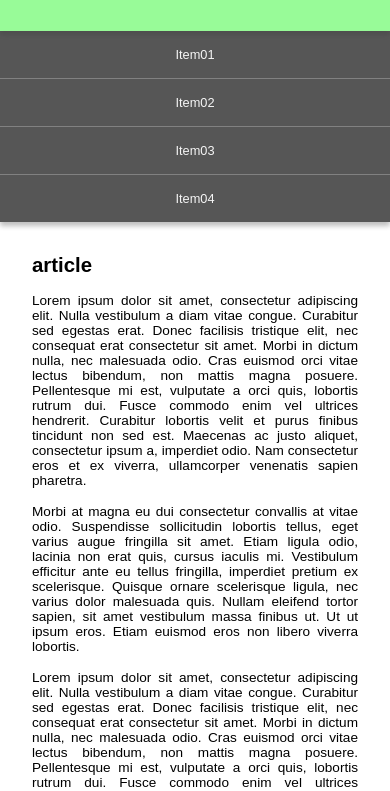
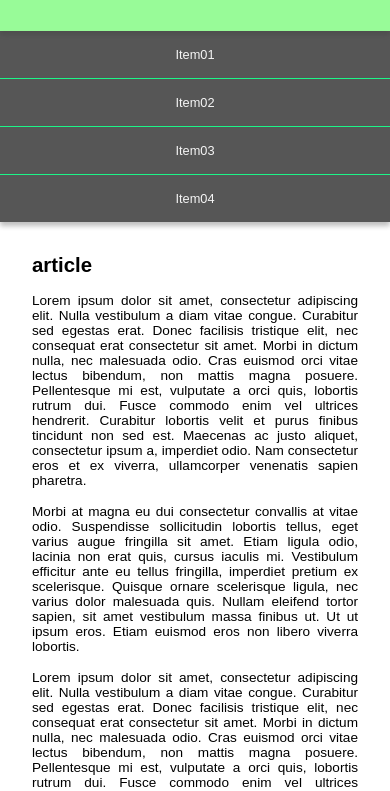
Before and after one commit to MIYAZAKIAYU/responsive_sample_02, a plain HTML site: page index.html in a window 390 px wide. Shown: the part 49-840 px from the top of the page. Drawn offline with Linux system fonts and the light colour scheme.

Commit message:
Update mobile.css

```diff
--- a/css/mobile.css
+++ b/css/mobile.css
@@ -18,7 +18,7 @@ header h1{
 }
 #lists li {
   width: 100%;
-  border-bottom: 1px solid #777;
+  border-bottom: 1px solid #00ff7f;
 }
 #lists li:last-child {
   border-bottom: none;
```
